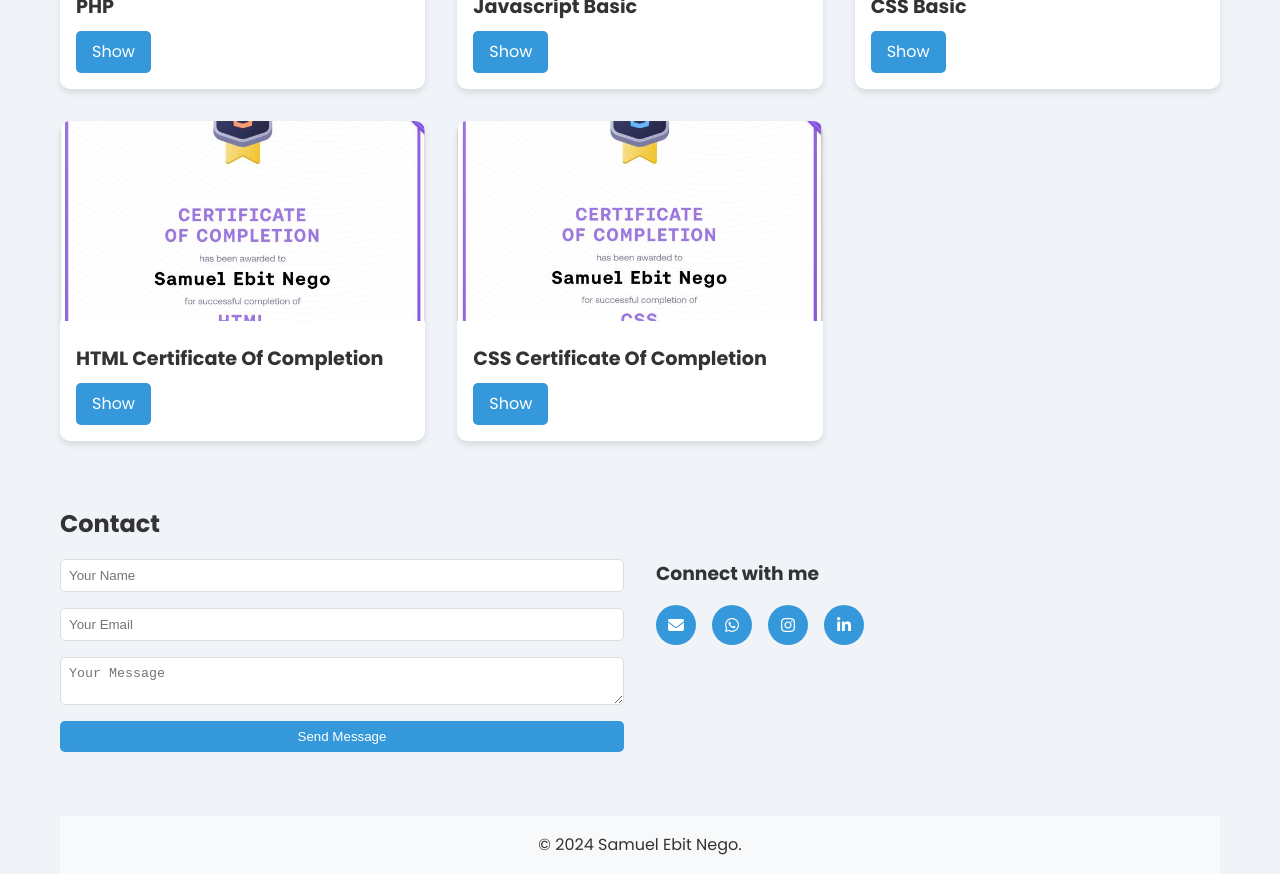
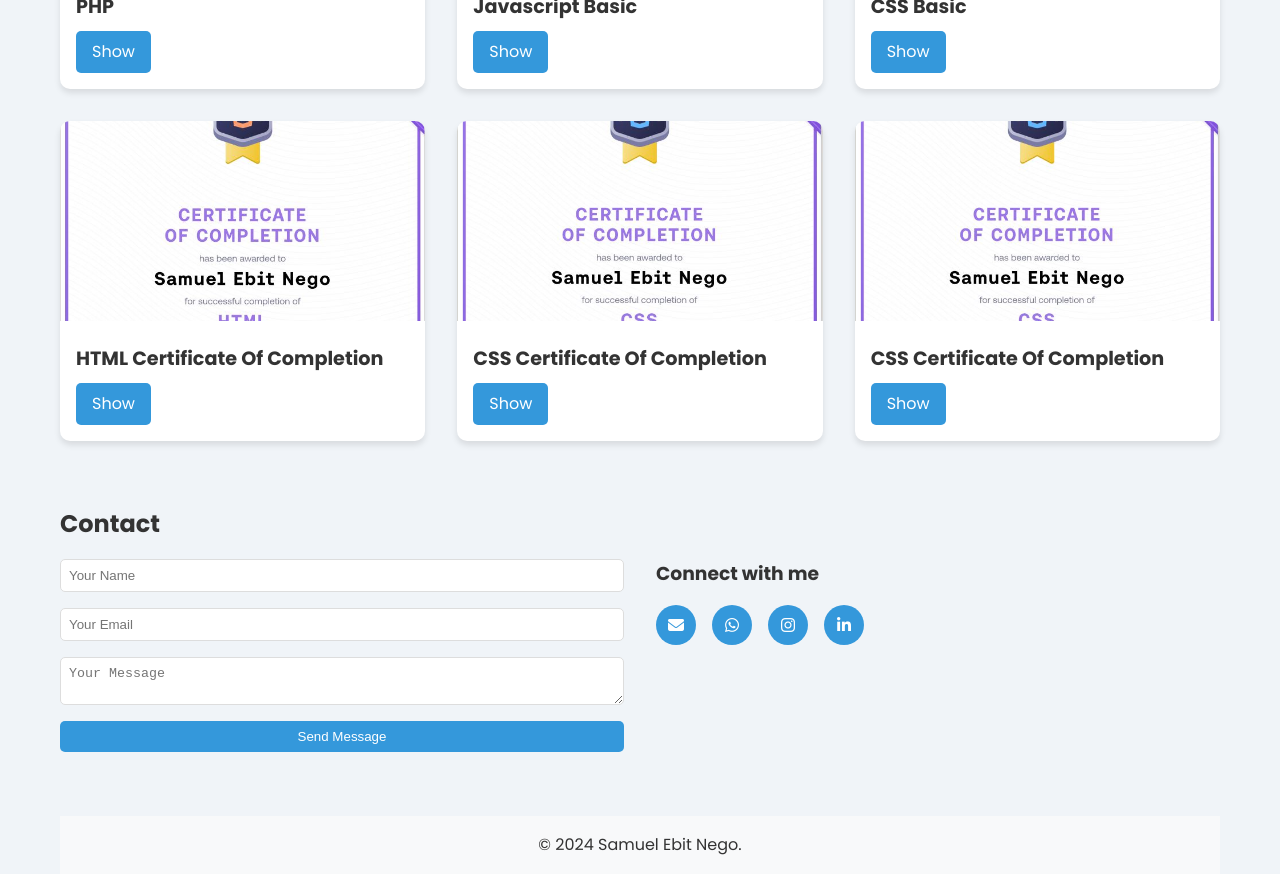
Before and after one commit to SamuelEbitNego/samuel-portofolio2, a React (Create React App) app: page / in a window 1280 px wide. Shown: the part 3420-4294 px from the top of the page. Built offline with nearby package versions, Linux system fonts and the light colour scheme.

Commit message:
Update App.js

```diff
--- a/src/App.js
+++ b/src/App.js
@@ -19,6 +19,7 @@ import cssImage from './foto/css.jpg';
 import weatherImage from './foto/weather.png';
 import htmlajaImage from './foto/htmlaja.JPG';
 import cssajaImage from './foto/cssaja.JPG';
+import dasarImage from './foto/dasar.JPG';
 
 const projects = [
   { id: 1, title: 'QR Code Generate', description: 'This program Text To QR Code With Generate', foto: qrcodeImage, sourceCode: 'https://github.com/SamuelEbitNego/qrcodegenerate.git', source: 'https://qrcodegenerate-three.vercel.app/' },
@@ -42,6 +43,7 @@ const certificate = [
   { id: 9, title: 'CSS Basic', foto: cssImage, source: 'https://drive.google.com/file/d/1esb4TxDOdc_QtxCWpHb3kKgJQQ-fKMPS/view?usp=sharing' },
   { id: 10, title: 'HTML Certificate Of Completion', foto: htmlajaImage, source: 'https://drive.google.com/file/d/1pX7qo_JuTjdiAue-xQNDibRyr8DEUJ_0/view?usp=sharing' },
   { id: 11, title: 'CSS Certificate Of Completion', foto: cssajaImage, source: 'https://drive.google.com/file/d/1Ab7Sl3WEQ8vD4_9a9l0FVjnxqubpQtMH/view?usp=sharing' },
+  { id: 11, title: 'CSS Certificate Of Completion', foto: cssajaImage, source: 'https://drive.google.com/file/d/1d0scf_zo-EJZcnxZJJziGoomT7jd2kSs/view?usp=sharing' },
 ];
 
 const handleSubmit = (e) => {
```
